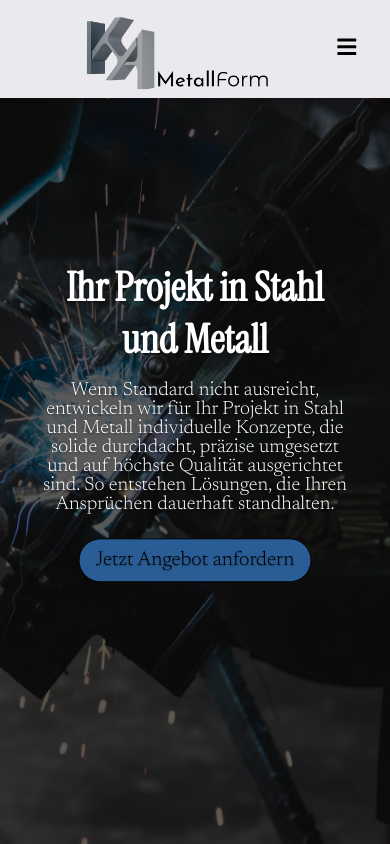
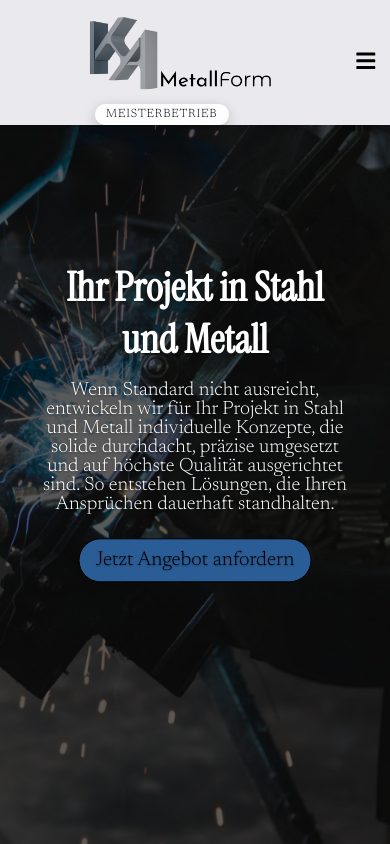
Before and after one commit to K-A-MetallForm/Website, a React (Vite) app: page / in a window 390 px wide. Built offline with nearby package versions, Linux system fonts and the light colour scheme.

Commit message:
Added "Meisterbetrieb!

```diff
--- a/api/contact.mjs
+++ b/api/contact.mjs
@@ -27,10 +27,9 @@ function json(res, status, obj, extraHeaders = {}) {
 }
 
 function allowCors(req, res) {
-  // Wenn du magst, setze ALLOW_ORIGIN auf deine Domain (z.B. https://www.ka-metallform.de)
   const origin = process.env.ALLOW_ORIGIN || '*';
   res.setHeader('Access-Control-Allow-Origin', origin);
-  res.setHeader('Vary', 'Origin'); // gut für CDN-Caches
+  res.setHeader('Vary', 'Origin');
   res.setHeader('Access-Control-Allow-Methods', 'POST, OPTIONS');
   res.setHeader('Access-Control-Allow-Headers', 'Content-Type');
 }
--- a/src/components/NavBar.css
+++ b/src/components/NavBar.css
@@ -33,6 +33,11 @@
 .navbar--open.navbar--transparent .navbar__menu-button {
   color: var(--color-text);
 }
+.navbar--transparent .navbar__badge {
+  background: rgba(0, 0, 0, 0.42);
+  color: #fff;
+  box-shadow: 0 10px 30px rgba(0,0,0,0.35);
+}
 
 /* Container */
 .navbar__container {
@@ -49,12 +54,32 @@
 .navbar__logo {
   display: flex;
   align-items: center;
+  flex-direction: column;
   flex: none;
+  gap: 0.65rem;
+  text-decoration: none;
+  flex-wrap: wrap;
+  row-gap: 0.35rem;
+  text-align: center;
 }
 .navbar__logo img {
   display: block;
   height: 98px;          /* an dein Layout anpassen */
   width: auto;
+}
+.navbar__badge {
+  display: inline-flex;
+  align-items: center;
+  gap: 0.35rem;
+  padding: 0.35rem 0.85rem;
+  border-radius: 999px;
+  background: rgba(255, 255, 255, 0.92);
+  color: #0c111d;
+  font-size: 0.85rem;
+  letter-spacing: 0.08em;
+  text-transform: uppercase;
+  box-shadow: 0 6px 20px rgba(0,0,0,0.12);
+  transition: background-color .25s ease, color .25s ease, box-shadow .25s ease;
 }
 
 /* Links – Basis (Mobile: versteckt) */
@@ -64,6 +89,23 @@
   gap: var(--space-lg);
   margin: 0;
   padding: 0;
+}
+
+/* Kleinere Viewports: Badge komprimieren */
+@media (max-width: 640px) {
+  .navbar__container {
+    gap: 0.5rem;
+    padding: 0 calc(var(--space-md) * 0.85) 0 calc(var(--space-lg) * 1.1); /* links mehr Platz */
+  }
+  .navbar__logo {
+    align-items: center;
+  }
+  .navbar__badge {
+    font-size: 0.75rem;
+    padding: 0.3rem 0.7rem;
+    letter-spacing: 0.07em;
+    box-shadow: 0 4px 14px rgba(0,0,0,0.2);
+  }
 }
 
 /* Menü-Button rechts */
@@ -95,6 +137,10 @@
     left: 50%;
     transform: translateX(-50%);
   }
+  .navbar__logo {
+    flex-direction: row;
+    align-items: center;
+  }
   .navbar__menu-button { display: none; }
 }
 
--- a/src/components/NavBar.tsx
+++ b/src/components/NavBar.tsx
@@ -142,6 +142,7 @@ const NavBar = () => {
       <div className="navbar__container">
         <Link to="/" className="navbar__logo" onClick={closeMenu} aria-label="Startseite">
           <img src={logoSrc} alt="K.A. MetallForm Logo" />
+          <span className="navbar__badge">Meisterbetrieb</span>
         </Link>
 
         {/* Navigation-Links */}
```
Also changed, not shown: 1 other file (tests, documents, lock files or other folders).
